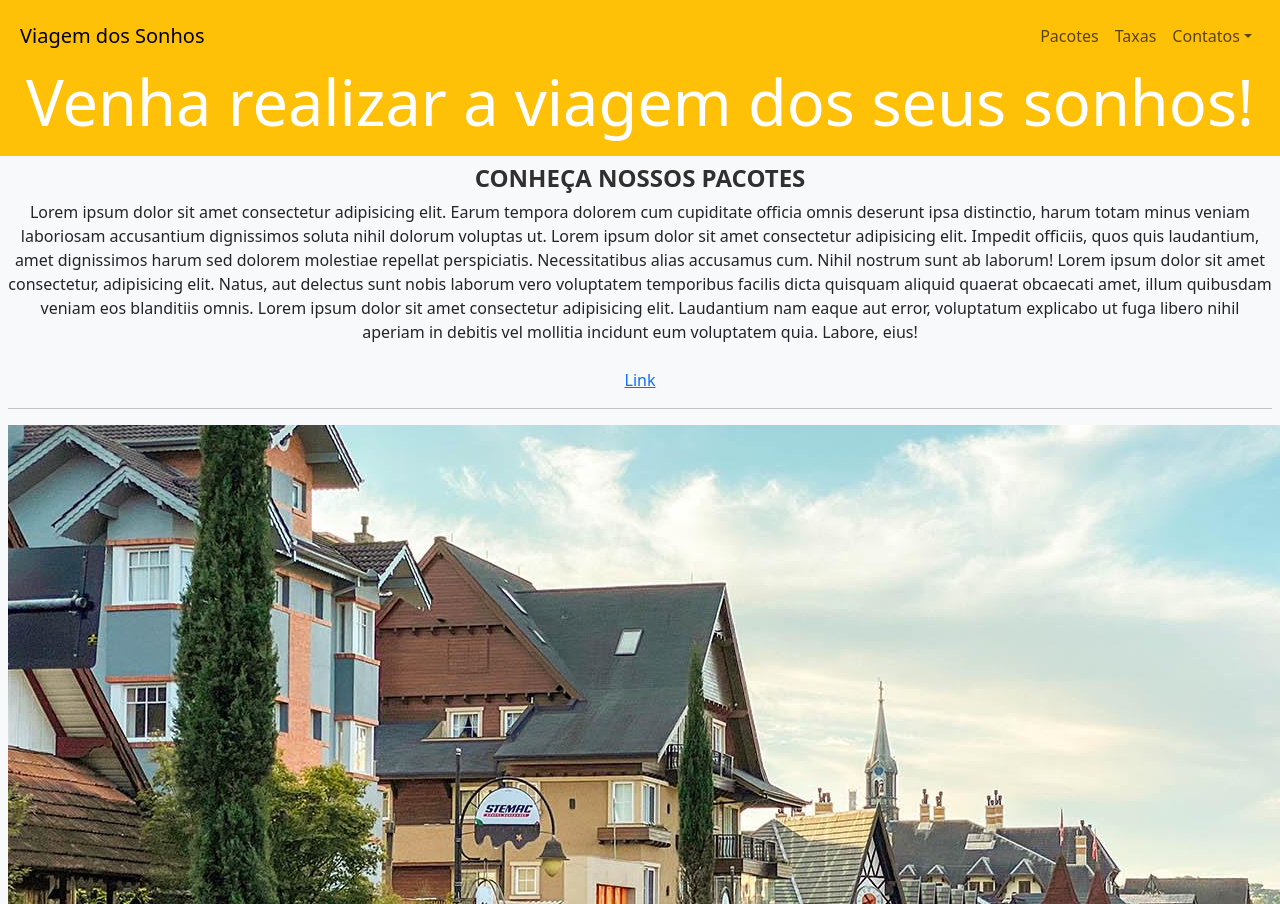
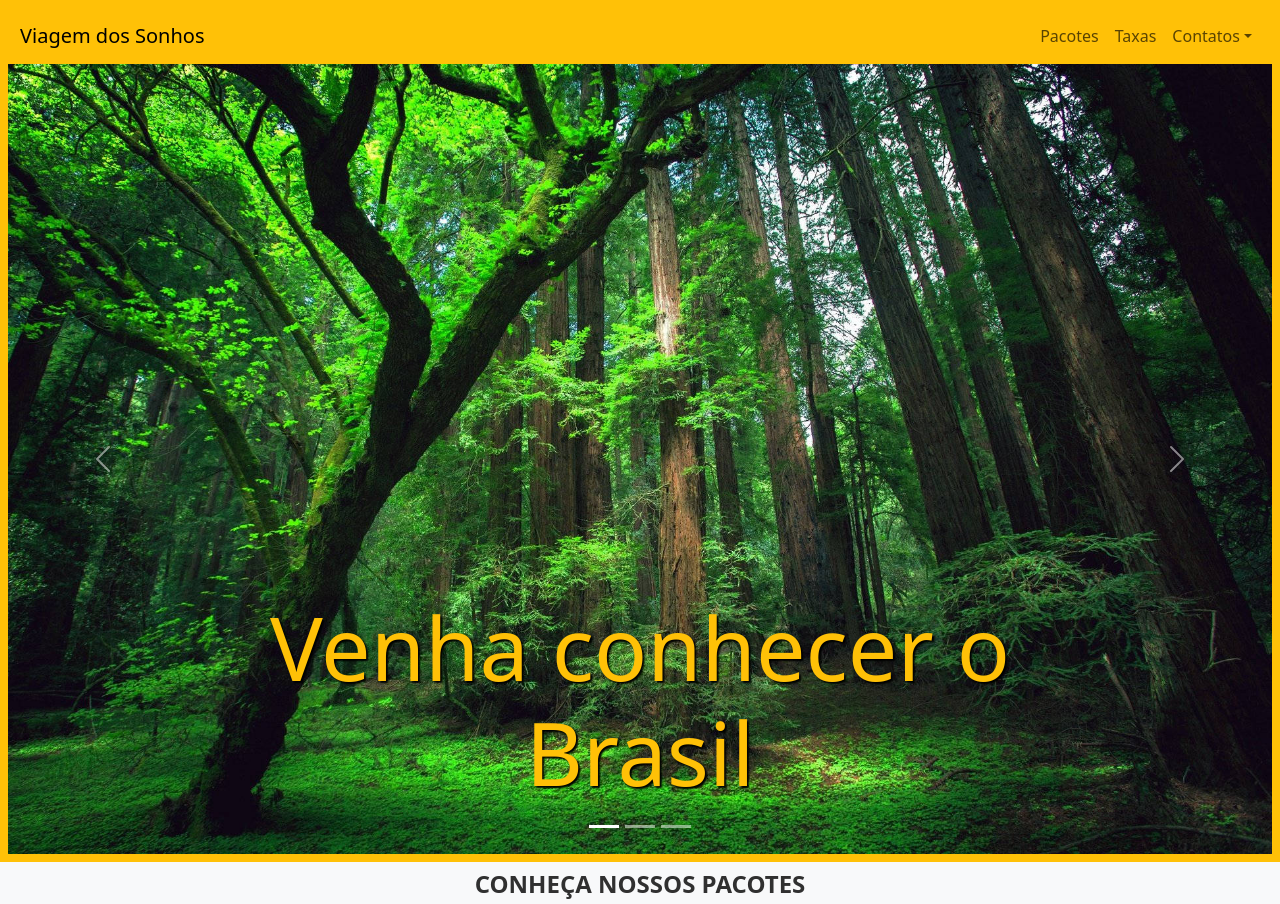
Before and after one commit to Adilson141192/Aula_11, a plain HTML site: page index.html in a window 1280 px wide. Shown: the top 904 px of the page. Drawn offline with nearby package versions, Linux system fonts and the light colour scheme.

Commit message:
072924 aula1101

```diff
--- a/index.html
+++ b/index.html
@@ -34,10 +34,43 @@
                         </ul>
                     </li>
                 </ul>
-              </div>
             </div>
-          </nav>
-        <h1>Venha realizar a viagem dos seus sonhos!</h1>
+        </nav>
+        <div id="carouselExampleCaptions" class="carousel slide">
+            <div class="carousel-indicators">
+                <button type="button" data-bs-target="#carouselExampleCaptions" data-bs-slide-to="0" class="active" aria-current="true" aria-label="Slide 1"></button>
+                <button type="button" data-bs-target="#carouselExampleCaptions" data-bs-slide-to="1" aria-label="Slide 2"></button>
+                <button type="button" data-bs-target="#carouselExampleCaptions" data-bs-slide-to="2" aria-label="Slide 3"></button>
+            </div>
+            <div class="carousel-inner">
+                <div class="carousel-item active">
+                    <img src="img/carousel/amazonia.jpg" class="d-block w-100" alt="Amazonia">
+                    <div class="carousel-caption d-none d-md-block">
+                    <h5>Venha conhecer o Brasil</h5>
+                    </div>
+                </div>
+                <div class="carousel-item">
+                    <img src="img/carousel/caatinga.jpg" class="d-block w-100" alt="Caatinga">
+                    <div class="carousel-caption d-none d-md-block">
+                        <h5>Venha conhecer o Brasil</h5>
+                    </div>
+                </div>
+                <div class="carousel-item">
+                    <img src="img/carousel/pantanal.jpg" class="d-block w-100" alt="Pantanal">
+                    <div class="carousel-caption d-none d-md-block">
+                        <h5>Venha conhecer o Brasil</h5>
+                    </div>
+                </div>
+            </div>
+            <button class="carousel-control-prev" type="button" data-bs-target="#carouselExampleCaptions" data-bs-slide="prev">
+                <span class="carousel-control-prev-icon" aria-hidden="true"></span>
+                <span class="visually-hidden">Previous</span>
+            </button>
+            <button class="carousel-control-next" type="button" data-bs-target="#carouselExampleCaptions" data-bs-slide="next">
+                <span class="carousel-control-next-icon" aria-hidden="true"></span>
+                <span class="visually-hidden">Next</span>
+            </button>
+        </div>
     </header>
     <section class="container-fluid bg-light text-center p-2">
         <h2>Conheça nossos pacotes</h2>
--- a/style.css
+++ b/style.css
@@ -1,7 +1,6 @@
 
 header p {
     color: #ffffff;
-    font-weight: 600;
 }
 
 h1 {
@@ -15,3 +14,9 @@ h2 {
     color: #303030;
     font-weight: 600;
 }
+
+.carousel-caption h5 {
+    font-size:  88px;
+    color: #ffc107;
+    text-shadow: 2px 2px 2px black;
+}
```
Also changed, not shown: img/carousel/amazonia.jpg (added), img/carousel/caatinga.jpg (added), img/carousel/montanha.jpg (added), img/carousel/pantanal.jpg (added), img/carousel/praia.jpg (added).
